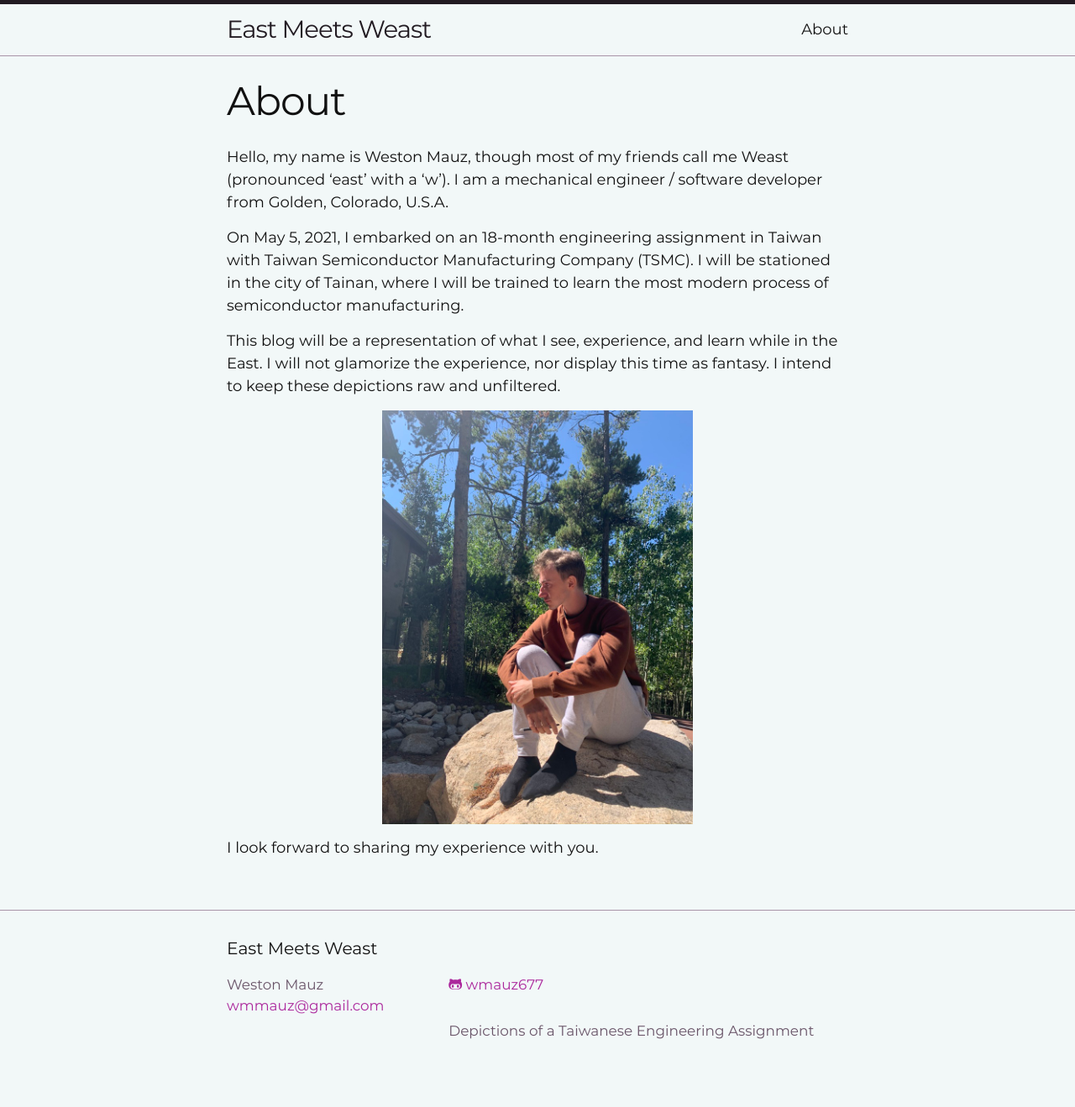
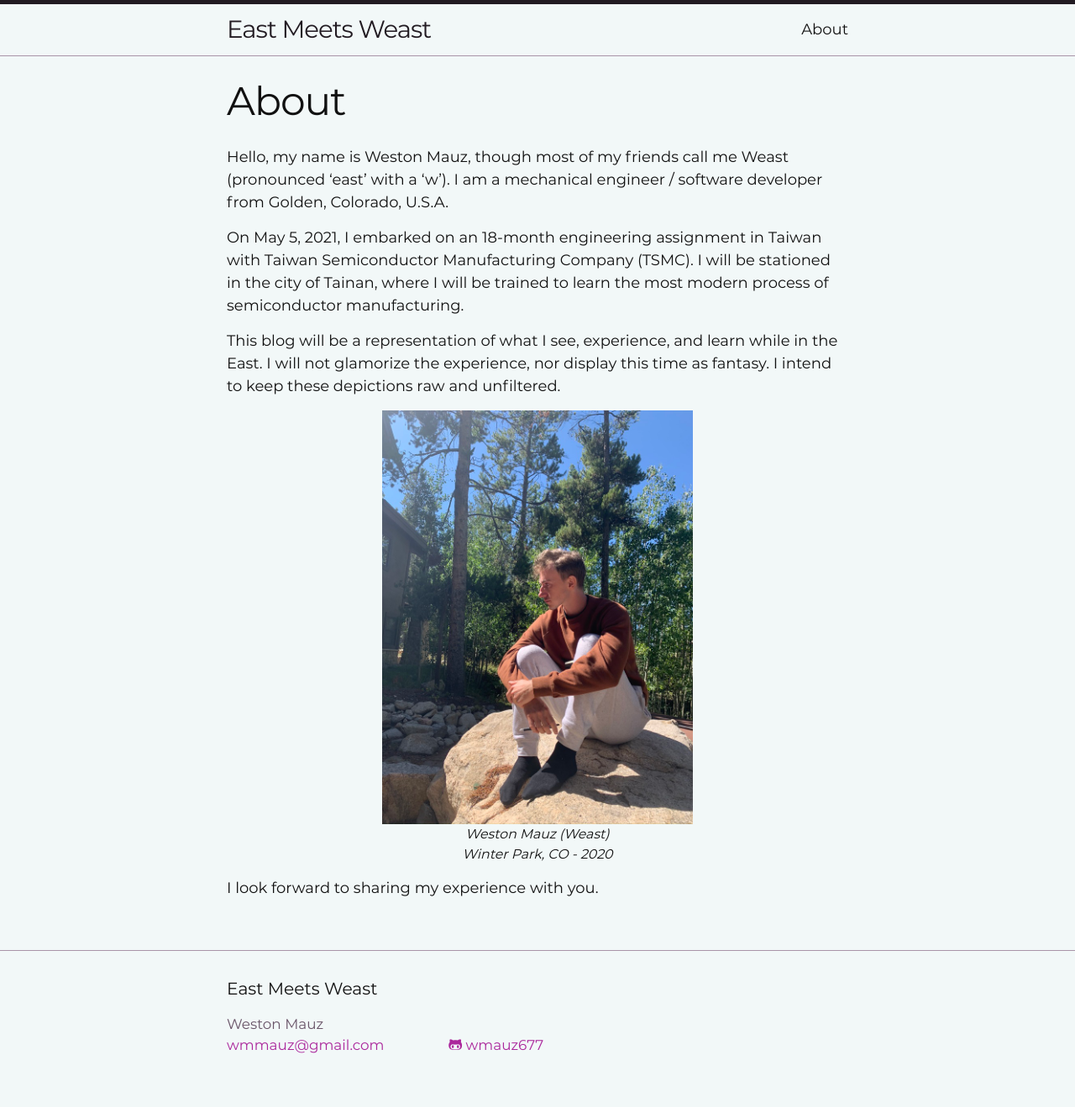
Before and after one commit to wmauz677/East-Meets-Weast, a Jekyll site: the page built from docs/about.markdown, in a window 1280 px wide. Shown: the whole page at 84% size. Built offline with Jekyll 4.4.1, drawn with Linux system fonts in a browser that asks for light colours; nearby versions of some CDN libraries.

Commit message:
Caption alignment

```diff
--- a/docs/_config.yml
+++ b/docs/_config.yml
@@ -19,13 +19,13 @@
 # in the templates via {{ site.myvariable }}.
 
 title: East Meets Weast
-email: wmmauz@gmail.com
+author: Weston Mauz
 description: >- # this means to ignore newlines until "baseurl:"
   Depictions of a Taiwanese Engineering Assignment
 baseurl: /
 url: ""
+email: wmmauz@gmail.com
 github_username:  wmauz677
-author: Weston Mauz
 # instagram_username: weston_mauz
 
 # Build settings
--- a/docs/_includes/footer.html
+++ b/docs/_includes/footer.html
@@ -16,18 +16,20 @@
             {%- endif -%}
             </li>
             {%- if site.email -%}
-            <li><a class="u-email" href="mailto:{{ site.email }}"> {{ site.email }} </a></li>
+            <li> <a class="u-email" href="mailto:{{ site.email }}"> {{ site.email }} </a> </li>
             {%- endif -%}
         </ul>
+
       </div>
 
-      <div class="footer-col footer-col-3">
+      <div class="footer-col footer-col-2">
+        <br>
         {%- include social.html -%}
       </div>
 
-      <div class="footer-col footer-col-4">
+      <!-- <div class="footer-col footer-col-3">
         <p>{{- site.description | escape -}}</p>
-      </div>
+      </div> -->
     </div>
 
   </div>
--- a/docs/_sass/minima/_base.scss
+++ b/docs/_sass/minima/_base.scss
@@ -55,6 +55,10 @@ main {
  * Images
  */
 
+em {
+  text-align: center;
+}
+
 img {
   max-width: 100%;
   vertical-align: middle;
@@ -76,7 +80,7 @@ img[src*="#full"] {
   width:100%;
 
   em {
-    font-size: $small-font-size
+    font-size: $small-font-size;
   }
 }
 
--- a/docs/about.markdown
+++ b/docs/about.markdown
@@ -12,5 +12,6 @@ This blog will be a representation of what I see, experience, and learn while in
 
  <!-- ![Me - 2020](assets/vector-graphics/me.svg#main) -->
   ![Me - 2020](assets/images/me-reduced.jpg#main)
+  *Weston Mauz (Weast) <br> Winter Park, CO - 2020*
 
 I look forward to sharing my experience with you.
```
